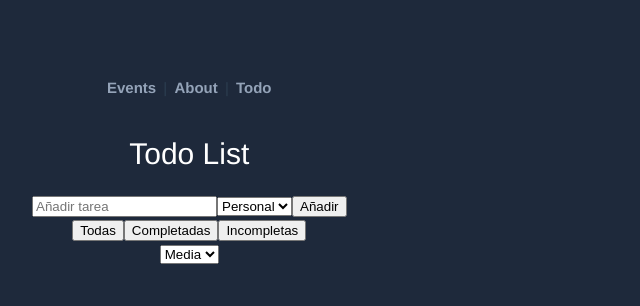
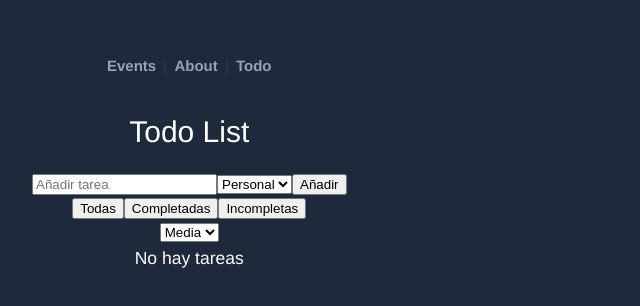
Before and after one commit to Gabriel6966/Vue3-ExtendLearn, a Vue app in the folder real-world-vue/: page /todo in a window 1280 px wide. Shown: the part 244-550 px from the top of the page, without its empty margins (0-640 px from the left). Built offline with nearby package versions, Linux system fonts and the light colour scheme.

Commit message:
Add empty state and fix completion style in Todo list
Co-authored-by: Gabriel6966 <197806592+Gabriel6966@users.noreply.github.com>

```diff
--- a/real-world-vue/src/views/Todo.vue
+++ b/real-world-vue/src/views/Todo.vue
@@ -68,10 +68,11 @@ export default defineComponent({
       <option value="bajo">Baja</option>
     </select>
 
-    <ul>
+    <h3 v-if="filteredTasks.length === 0">No hay tareas</h3>
+    <ul v-else>
       <li v-for="(task, index) in filteredTasks" :key="index">
         <input type="checkbox" v-model="task.isComplete" />
-        <span :style="task.isComplete ? 'text-decoration:line-trought' : ''">
+        <span :style="task.isComplete ? 'text-decoration:line-through' : ''">
           {{ task.label }} - {{ task.type }} -{{ task.priority }}
         </span>
       </li>
```
Also changed, not shown: 1 other file (tests, documents, lock files or other folders).
